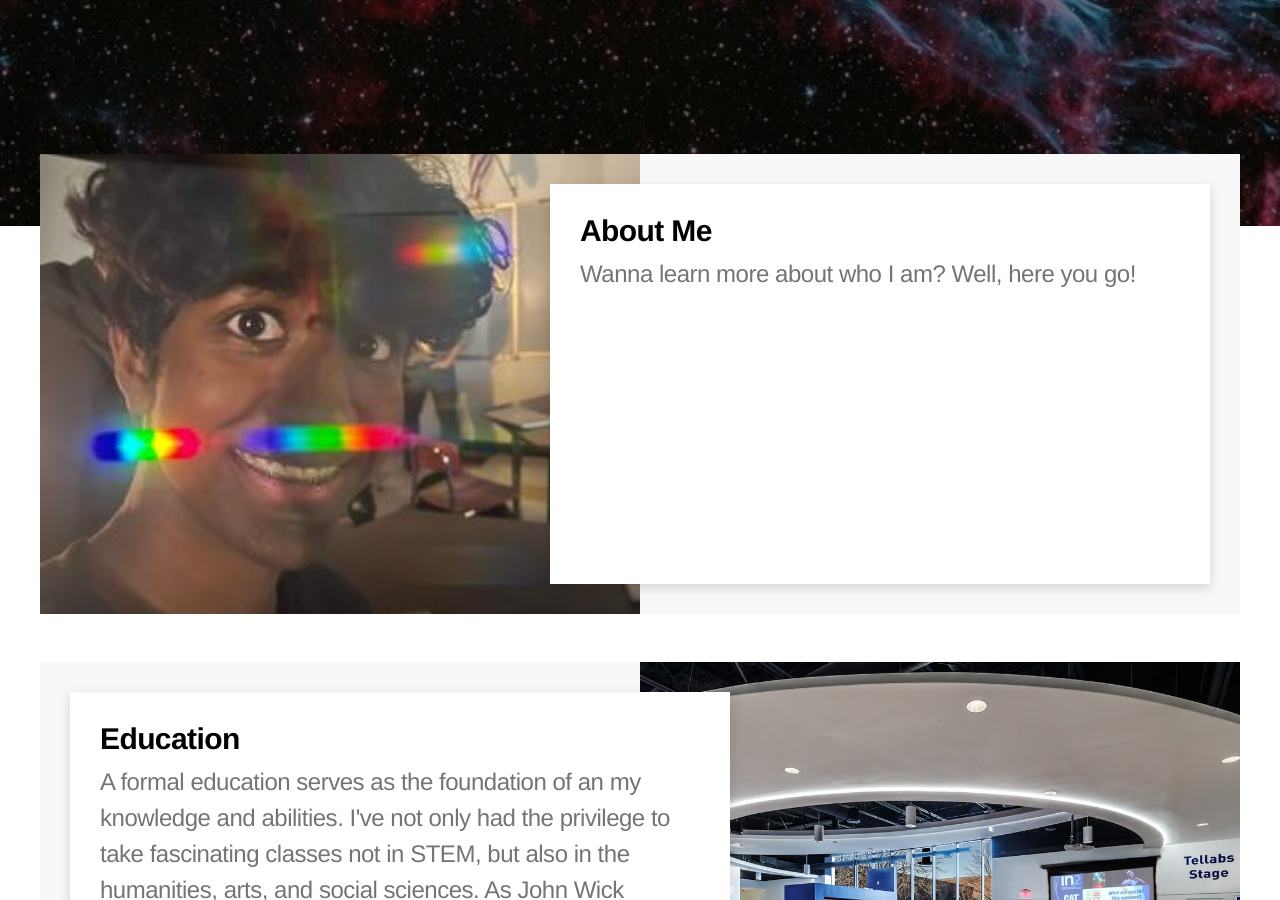
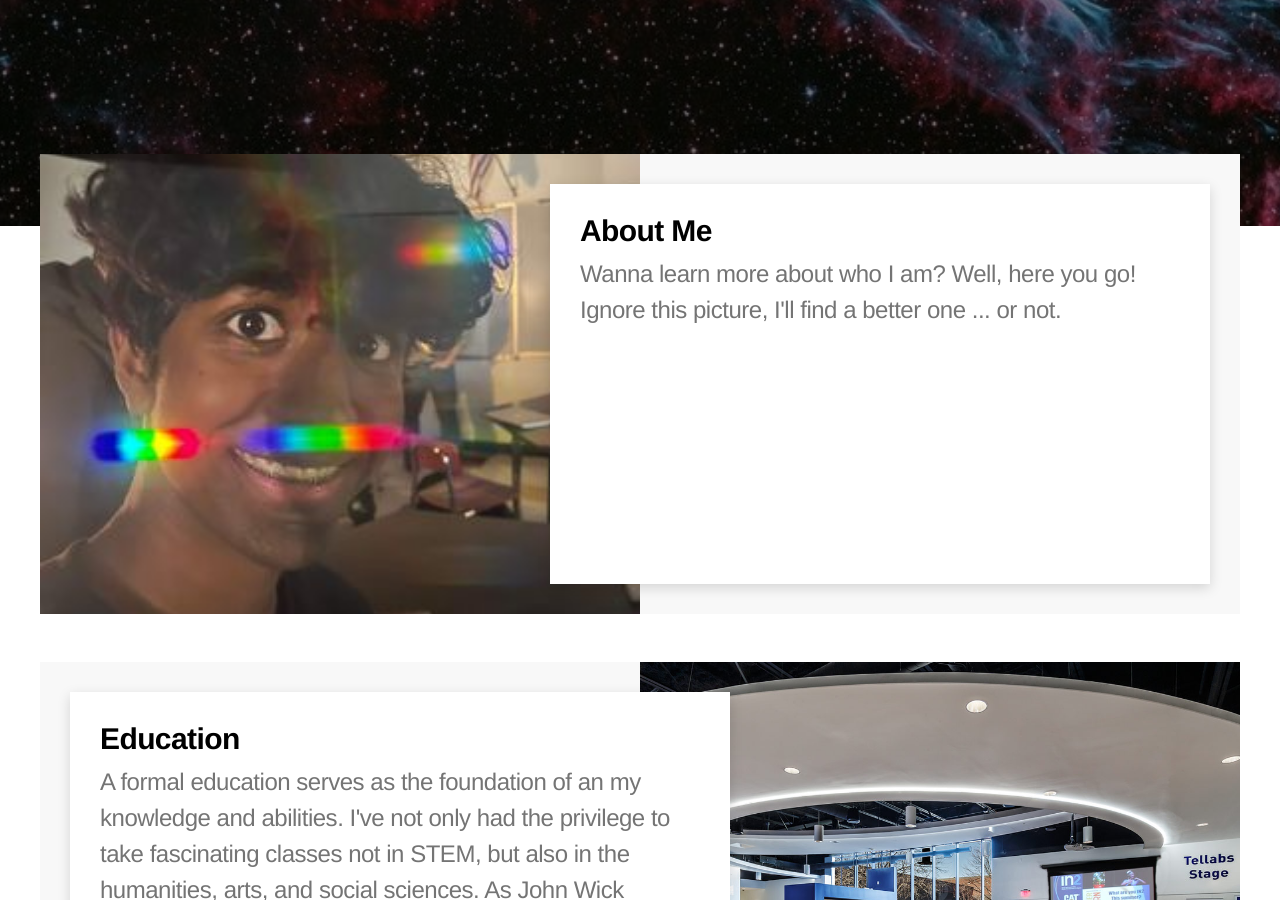
Before and after one commit to annegautham/annegautham.github.io, a Jekyll site: the page built from index.md, in a window 1280 px wide and 900 px high, scrolled down 546 px. Built offline with Jekyll 4.4.1, drawn with Linux system fonts in a browser that asks for light colours; some web fonts are replaced.

Commit message:
Update index.md

```diff
--- a/index.md
+++ b/index.md
@@ -8,7 +8,7 @@ description: I'm Gautham, a current high school senior at the Illinois Mathemati
     title="About Me"
     page_url="/aboutme/"
     image_path="/assets/images/aboutme/rainbowMustache.jpg"
-    description="Wanna learn more about who I am? Well, here you go!" %}
+    description="Wanna learn more about who I am? Well, here you go! Ignore this picture, I'll find a better one ... or not." %}
 
 
 {% include card.html
```
